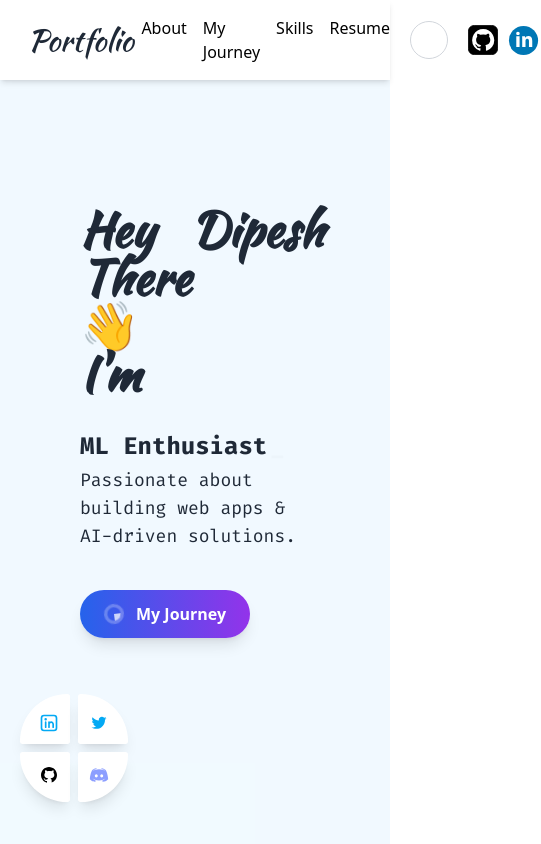
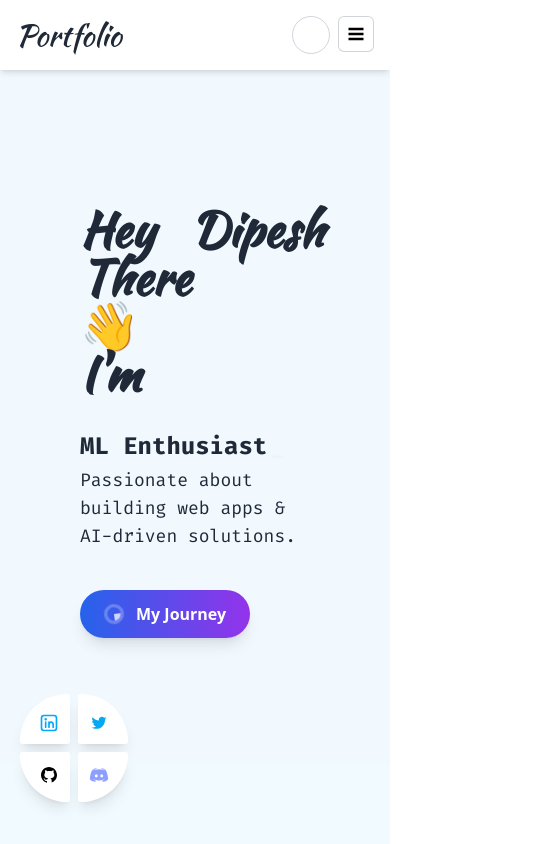
Before and after one commit to dnyaneshwarshekade/dPortfolio, a React (Vite) app: page / in a window 390 px wide. Shown: the whole page, 541 px wide, since content can reach past the window. Built offline with nearby package versions, Linux system fonts and the light colour scheme.

Commit message:
fix for nava nd manCoding img

```diff
--- a/src/components/NavBar.jsx
+++ b/src/components/NavBar.jsx
@@ -1,42 +1,113 @@
-import React, {useState , useEffect} from 'react'
-import { Link } from 'react-router-dom';
+import React, { useState, useEffect } from 'react'
+import { Link, useLocation } from 'react-router-dom';
 
-function NavBar({toggleTheme}) {
+function NavBar({ toggleTheme }) {
 	// getting the theme
 	const savedTheme = localStorage.getItem('theme');
+	const pageLocation = useLocation();
+	const [isOpen, setIsOpen] = useState(false);
 	return (
 		<>
 			<header className="navBar">
 				<nav className="flex items-center justify-between">
 					<h2 className="portFolio"><Link to="/">Portfolio</Link></h2>
+					<div className='desktop'>
 						<div className="flex space-x-5 justify-center items-center pl-2">
 							<ul className="flex space-x-4 dark:text-white">
 								<li>
-                            <Link to="/">About</Link>
+									<Link to='/' className={pageLocation.pathname === '/' ? 'text-blue-500 font-bold' : 'hover:text-blue-300'}>About</Link>
 								</li>
 								<li>
-							<Link to="/journey">My Journey</Link>
+									<Link to='/journey' className={pageLocation.pathname === '/journey' ? 'text-blue-500 font-bold' : 'hover:text-blue-600'}>My Journey</Link>
 								</li>
 								<li>
-                            <Link to="/skills">Skills</Link>
+									<Link to='/skills' className={pageLocation.pathname === '/skills' ? 'text-blue-500 font-bold' : 'hover:text-blue-600'}>Skills</Link>
 								</li>
 								<li>
-                            <Link to="/resume">Resume</Link>
+									<Link to='/resume' className={pageLocation.pathname === '/resume' ? 'text-blue-500 font-bold' : 'hover:text-blue-600'}>Resume</Link>
 								</li>
 							</ul>
 							<button onClick={toggleTheme} className='toggleSwitch'>
 								{savedTheme === 'light' ?
-						(<svg className="w-5 h-5 fill-black" viewBox="0 0 24 24" xmlns="http://www.w3.org/2000/svg"><g strokeWidth="0"/><g strokeLinecap="round" strokeLinejoin="round"/><path d="M21.529 15.93c-.16-.27-.61-.69-1.73-.49-.62.11-1.25.16-1.88.13a8.4 8.4 0 0 1-5.91-2.82c-1.3-1.45-2.1-3.34-2.11-5.38 0-1.14.22-2.24.67-3.28.44-1.01.13-1.54-.09-1.76-.23-.23-.77-.55-1.83-.11-4.09 1.72-6.62 5.82-6.32 10.21.3 4.13 3.2 7.66 7.04 8.99a10 10 0 0 0 2.89.55c.16.01.32.02.48.02 3.35 0 6.49-1.58 8.47-4.27.67-.93.49-1.52.32-1.79"/></svg>)
+									(<svg className="w-5 h-5 fill-black" viewBox="0 0 24 24" xmlns="http://www.w3.org/2000/svg"><g strokeWidth="0" /><g strokeLinecap="round" strokeLinejoin="round" /><path d="M21.529 15.93c-.16-.27-.61-.69-1.73-.49-.62.11-1.25.16-1.88.13a8.4 8.4 0 0 1-5.91-2.82c-1.3-1.45-2.1-3.34-2.11-5.38 0-1.14.22-2.24.67-3.28.44-1.01.13-1.54-.09-1.76-.23-.23-.77-.55-1.83-.11-4.09 1.72-6.62 5.82-6.32 10.21.3 4.13 3.2 7.66 7.04 8.99a10 10 0 0 0 2.89.55c.16.01.32.02.48.02 3.35 0 6.49-1.58 8.47-4.27.67-.93.49-1.52.32-1.79" /></svg>)
 									:
-						(<svg className="w-5 h-5 fill-white" viewBox="0 0 24 24" xmlns="http://www.w3.org/2000/svg"><g strokeWidth="0"/><g strokeLinecap="round" strokeLinejoin="round"/><path d="M12 19a7 7 0 1 0 0-14 7 7 0 0 0 0 14m0 3.96c-.55 0-1-.41-1-.96v-.08c0-.55.45-1 1-1s1 .45 1 1-.45 1.04-1 1.04m7.14-2.82c-.26 0-.51-.1-.71-.29l-.13-.13a.996.996 0 1 1 1.41-1.41l.13.13a.996.996 0 0 1-.7 1.7m-14.28 0c-.26 0-.51-.1-.71-.29a.996.996 0 0 1 0-1.41l.13-.13a.996.996 0 1 1 1.41 1.41l-.13.13c-.19.19-.45.29-.7.29M22 13h-.08c-.55 0-1-.45-1-1s.45-1 1-1 1.04.45 1.04 1-.41 1-.96 1M2.08 13H2c-.55 0-1-.45-1-1s.45-1 1-1 1.04.45 1.04 1-.41 1-.96 1m16.93-7.01c-.26 0-.51-.1-.71-.29a.996.996 0 0 1 0-1.41l.13-.13a.996.996 0 1 1 1.41 1.41l-.13.13c-.19.19-.44.29-.7.29m-14.02 0c-.26 0-.51-.1-.71-.29l-.13-.14a.996.996 0 1 1 1.41-1.41l.13.13c.39.39.39 1.02 0 1.41-.19.2-.45.3-.7.3M12 3.04c-.55 0-1-.41-1-.96V2c0-.55.45-1 1-1s1 .45 1 1-.45 1.04-1 1.04"/></svg>)
+									(<svg className="w-5 h-5 fill-white" viewBox="0 0 24 24" xmlns="http://www.w3.org/2000/svg"><g strokeWidth="0" /><g strokeLinecap="round" strokeLinejoin="round" /><path d="M12 19a7 7 0 1 0 0-14 7 7 0 0 0 0 14m0 3.96c-.55 0-1-.41-1-.96v-.08c0-.55.45-1 1-1s1 .45 1 1-.45 1.04-1 1.04m7.14-2.82c-.26 0-.51-.1-.71-.29l-.13-.13a.996.996 0 1 1 1.41-1.41l.13.13a.996.996 0 0 1-.7 1.7m-14.28 0c-.26 0-.51-.1-.71-.29a.996.996 0 0 1 0-1.41l.13-.13a.996.996 0 1 1 1.41 1.41l-.13.13c-.19.19-.45.29-.7.29M22 13h-.08c-.55 0-1-.45-1-1s.45-1 1-1 1.04.45 1.04 1-.41 1-.96 1M2.08 13H2c-.55 0-1-.45-1-1s.45-1 1-1 1.04.45 1.04 1-.41 1-.96 1m16.93-7.01c-.26 0-.51-.1-.71-.29a.996.996 0 0 1 0-1.41l.13-.13a.996.996 0 1 1 1.41 1.41l-.13.13c-.19.19-.44.29-.7.29m-14.02 0c-.26 0-.51-.1-.71-.29l-.13-.14a.996.996 0 1 1 1.41-1.41l.13.13c.39.39.39 1.02 0 1.41-.19.2-.45.3-.7.3M12 3.04c-.55 0-1-.41-1-.96V2c0-.55.45-1 1-1s1 .45 1 1-.45 1.04-1 1.04" /></svg>)
 								}
 							</button>
 							<a target='_blank' href="https://github.com/dipnangle">
-						<svg width="30" height="30" viewBox="0 0 73 73" xmlns="http://www.w3.org/2000/svg"><g strokeWidth="0"/><g strokeLinecap="round" strokeLinejoin="round"/><g transform="translate(2 2)" fill="none"><rect stroke="#000" strokeWidth="2" fill="#000" x="-1" y="-1" width="71" height="71" rx="14"/><path d="M58.307 21.428q-3.617-6.195-9.812-9.812Q42.299 8.001 34.96 8q-7.337 0-13.533 3.616t-9.812 9.812T8 34.961q0 8.812 5.143 15.85 5.143 7.04 13.287 9.742.948.175 1.405-.246.456-.421.456-1.052l-.018-1.896a314 314 0 0 1-.018-3.124l-.807.14q-.772.14-1.949.123a15 15 0 0 1-2.44-.246 5.45 5.45 0 0 1-2.351-1.053 4.45 4.45 0 0 1-1.545-2.158l-.35-.808q-.352-.807-1.107-1.79-.754-.984-1.527-1.334l-.245-.176a2.6 2.6 0 0 1-.457-.422 2 2 0 0 1-.315-.491q-.106-.246.175-.405.281-.157 1.018-.157l.702.105q.702.14 1.738.843a5.7 5.7 0 0 1 1.702 1.825q.808 1.439 1.949 2.194 1.14.755 2.299.755 1.158 0 2-.175a7 7 0 0 0 1.58-.527q.317-2.353 1.72-3.616-2-.211-3.598-.632-1.596-.422-3.3-1.37t-2.826-2.352-1.842-3.686-.72-5.266q0-4.248 2.774-7.232-1.3-3.195.245-7.161 1.019-.316 3.02.473 2 .79 2.93 1.352t1.493.948a25 25 0 0 1 6.74-.912q3.476 0 6.741.912l1.334-.842q1.369-.843 3.23-1.545t2.844-.386q1.58 3.968.28 7.161 2.774 2.984 2.774 7.232 0 2.984-.72 5.283t-1.86 3.687-2.844 2.334q-1.703.948-3.3 1.37-1.597.421-3.598.632 1.825 1.58 1.825 4.985v7.407q0 .631.44 1.052.438.42 1.386.246 8.145-2.703 13.288-9.742 5.142-7.038 5.142-15.85-.001-7.335-3.616-13.532" fill="#FFF"/></g></svg>
+								<svg width="30" height="30" viewBox="0 0 73 73" xmlns="http://www.w3.org/2000/svg"><g strokeWidth="0" /><g strokeLinecap="round" strokeLinejoin="round" /><g transform="translate(2 2)" fill="none"><rect stroke="#000" strokeWidth="2" fill="#000" x="-1" y="-1" width="71" height="71" rx="14" /><path d="M58.307 21.428q-3.617-6.195-9.812-9.812Q42.299 8.001 34.96 8q-7.337 0-13.533 3.616t-9.812 9.812T8 34.961q0 8.812 5.143 15.85 5.143 7.04 13.287 9.742.948.175 1.405-.246.456-.421.456-1.052l-.018-1.896a314 314 0 0 1-.018-3.124l-.807.14q-.772.14-1.949.123a15 15 0 0 1-2.44-.246 5.45 5.45 0 0 1-2.351-1.053 4.45 4.45 0 0 1-1.545-2.158l-.35-.808q-.352-.807-1.107-1.79-.754-.984-1.527-1.334l-.245-.176a2.6 2.6 0 0 1-.457-.422 2 2 0 0 1-.315-.491q-.106-.246.175-.405.281-.157 1.018-.157l.702.105q.702.14 1.738.843a5.7 5.7 0 0 1 1.702 1.825q.808 1.439 1.949 2.194 1.14.755 2.299.755 1.158 0 2-.175a7 7 0 0 0 1.58-.527q.317-2.353 1.72-3.616-2-.211-3.598-.632-1.596-.422-3.3-1.37t-2.826-2.352-1.842-3.686-.72-5.266q0-4.248 2.774-7.232-1.3-3.195.245-7.161 1.019-.316 3.02.473 2 .79 2.93 1.352t1.493.948a25 25 0 0 1 6.74-.912q3.476 0 6.741.912l1.334-.842q1.369-.843 3.23-1.545t2.844-.386q1.58 3.968.28 7.161 2.774 2.984 2.774 7.232 0 2.984-.72 5.283t-1.86 3.687-2.844 2.334q-1.703.948-3.3 1.37-1.597.421-3.598.632 1.825 1.58 1.825 4.985v7.407q0 .631.44 1.052.438.42 1.386.246 8.145-2.703 13.288-9.742 5.142-7.038 5.142-15.85-.001-7.335-3.616-13.532" fill="#FFF" /></g></svg>
 							</a>
 							<a className='!ml-2' target='_blank' href="https://www.linkedin.com/in/dipesh-nangle-69419613a/">
-						<svg viewBox="0 0 48 48" width="35" height="35" fill="none" xmlns="http://www.w3.org/2000/svg"><g strokeWidth="0"/><g strokeLinecap="round" strokeLinejoin="round"/><circle cx="24" cy="24" r="20" fill="#0077B5"/><path fillRule="evenodd" clipRule="evenodd" d="M18.775 14.284c0 1.245-.948 2.253-2.43 2.253-1.426 0-2.374-1.008-2.344-2.253-.03-1.306.918-2.284 2.372-2.284s2.373.978 2.402 2.284M14.12 32.819V18.316h4.507v14.502zm8.12-9.874c0-1.81-.06-3.352-.12-4.627h3.915l.208 1.987h.09c.592-.92 2.075-2.312 4.477-2.312 2.965 0 5.19 1.957 5.19 6.226v8.602h-4.508v-8.037c0-1.87-.652-3.144-2.283-3.144-1.246 0-1.987.86-2.283 1.69-.119.297-.178.711-.178 1.127v8.364h-4.507z" fill="#fff"/></svg>
+								<svg viewBox="0 0 48 48" width="35" height="35" fill="none" xmlns="http://www.w3.org/2000/svg"><g strokeWidth="0" /><g strokeLinecap="round" strokeLinejoin="round" /><circle cx="24" cy="24" r="20" fill="#0077B5" /><path fillRule="evenodd" clipRule="evenodd" d="M18.775 14.284c0 1.245-.948 2.253-2.43 2.253-1.426 0-2.374-1.008-2.344-2.253-.03-1.306.918-2.284 2.372-2.284s2.373.978 2.402 2.284M14.12 32.819V18.316h4.507v14.502zm8.12-9.874c0-1.81-.06-3.352-.12-4.627h3.915l.208 1.987h.09c.592-.92 2.075-2.312 4.477-2.312 2.965 0 5.19 1.957 5.19 6.226v8.602h-4.508v-8.037c0-1.87-.652-3.144-2.283-3.144-1.246 0-1.987.86-2.283 1.69-.119.297-.178.711-.178 1.127v8.364h-4.507z" fill="#fff" /></svg>
 							</a>
+						</div>
+					</div>
+					<div className='mobile'>
+						<div className='flex gap-2'>
+							<button onClick={toggleTheme} className='toggleSwitch'>
+								{savedTheme === 'light' ?
+									(<svg className='w-5 h-5 fill-black' viewBox='0 0 24 24' xmlns='http://www.w3.org/2000/svg'>
+										<g strokeWidth='0' />
+										<g strokeLinecap='round' strokeLinejoin='round' />
+										<path
+											d='M21.529 15.93c-.16-.27-.61-.69-1.73-.49-.62.11-1.25.16-1.88.13a8.4 8.4 0 0 1-5.91-2.82c-1.3-1.45-2.1-3.34-2.11-5.38 0-1.14.22-2.24.67-3.28.44-1.01.13-1.54-.09-1.76-.23-.23-.77-.55-1.83-.11-4.09 1.72-6.62 5.82-6.32 10.21.3 4.13 3.2 7.66 7.04 8.99a10 10 0 0 0 2.89.55c.16.01.32.02.48.02 3.35 0 6.49-1.58 8.47-4.27.67-.93.49-1.52.32-1.79' />
+									</svg>)
+									:
+									(<svg className='w-5 h-5 fill-white' viewBox='0 0 24 24' xmlns='http://www.w3.org/2000/svg'>
+										<g strokeWidth='0' />
+										<g strokeLinecap='round' strokeLinejoin='round' />
+										<path
+											d='M12 19a7 7 0 1 0 0-14 7 7 0 0 0 0 14m0 3.96c-.55 0-1-.41-1-.96v-.08c0-.55.45-1 1-1s1 .45 1 1-.45 1.04-1 1.04m7.14-2.82c-.26 0-.51-.1-.71-.29l-.13-.13a.996.996 0 1 1 1.41-1.41l.13.13a.996.996 0 0 1-.7 1.7m-14.28 0c-.26 0-.51-.1-.71-.29a.996.996 0 0 1 0-1.41l.13-.13a.996.996 0 1 1 1.41 1.41l-.13.13c-.19.19-.45.29-.7.29M22 13h-.08c-.55 0-1-.45-1-1s.45-1 1-1 1.04.45 1.04 1-.41 1-.96 1M2.08 13H2c-.55 0-1-.45-1-1s.45-1 1-1 1.04.45 1.04 1-.41 1-.96 1m16.93-7.01c-.26 0-.51-.1-.71-.29a.996.996 0 0 1 0-1.41l.13-.13a.996.996 0 1 1 1.41 1.41l-.13.13c-.19.19-.44.29-.7.29m-14.02 0c-.26 0-.51-.1-.71-.29l-.13-.14a.996.996 0 1 1 1.41-1.41l.13.13c.39.39.39 1.02 0 1.41-.19.2-.45.3-.7.3M12 3.04c-.55 0-1-.41-1-.96V2c0-.55.45-1 1-1s1 .45 1 1-.45 1.04-1 1.04' />
+									</svg>)
+								}
+							</button>
+							<div className='relative sm:inline-block text-left lg:hidden md:hidden'>
+								<div>
+									<button type='button' onClick={() => setIsOpen(!isOpen)}
+										className='dropdownButton'
+										id='menu-button' aria-expanded='isOpen' aria-haspopup='true'>
+										<svg className='size-5 fill-black dark:fill-white' id='Layer_1' data-name='Layer 1'
+											xmlns='http://www.w3.org/2000/svg' viewBox='0 0 16 16'>
+											<g id='SVGRepo_bgCarrier' stroke-width='0'></g>
+											<g id='SVGRepo_tracerCarrier' stroke-linecap='round' stroke-linejoin='round'></g>
+											<g id='SVGRepo_iconCarrier'>
+												<path id='Menu_Button' data-name='Menu Button' class='cls-1'
+													d='M2,13V11H14v2ZM2,9V7H14V9ZM2,5V3H14V5Z'></path>
+											</g>
+										</svg>
+									</button>
+								</div>
+								{isOpen && (<div
+									className='absolute right-0 z-10 mt-2 w-32 origin-top-right rounded-md bg-white dark:bg-[#080B0D] ring-1 shadow-lg ring-black/5 focus:outline-hidden'
+									role='menu' aria-orientation='vertical' aria-labelledby='menu-button' tabIndex='-1'>
+									<div className='py-1 text-gray-700 dark:text-white hover:text-blue-300 shadow-sm dark:shadow-md dark:shadow-blue-500/50' role='none'>
+										<ul className=''>
+											<li className='dropdownOption'>
+												<Link to='/' className={pageLocation.pathname === '/' ? 'text-blue-500 font-bold' : ''}>About</Link>
+											</li>
+											<li className='dropdownOption'>
+												<Link to='/journey' className={pageLocation.pathname === '/journey' ? 'text-blue-500 font-bold' : 'hover:text-blue-600'}>My Journey</Link>
+											</li>
+											<li className='dropdownOption'>
+												<Link to='/skills' className={pageLocation.pathname === '/skills' ? 'text-blue-500 font-bold' : 'hover:text-blue-600'}>Skills</Link>
+											</li>
+											<li className='dropdownOption'>
+												<Link to='/resume' className={pageLocation.pathname === '/resume' ? 'text-blue-500 font-bold' : 'hover:text-blue-600'}>Resume</Link>
+											</li>
+										</ul>
+										<hr></hr>
+										<a className='flex gap-1 dark:text items-center px-4 py-1' target='_blank' href='https://github.com/dipnangle'>
+											Github<svg width='24' height='24' viewBox="0 0 48 48" fill="none" xmlns="http://www.w3.org/2000/svg"><g stroke-width="0" /><g stroke-linecap="round" stroke-linejoin="round" /><circle cx="24" cy="24" r="20" fill="#181717" /><path d="M6.813 34.235a20.06 20.06 0 0 0 10.864 8.743c1 .183 1.366-.434 1.366-.965 0-.22-.004-.607-.01-1.126-.005-.602-.012-1.38-.018-2.275-5.563 1.209-6.736-2.681-6.736-2.681-.91-2.31-2.221-2.925-2.221-2.925-1.816-1.24.137-1.216.137-1.216 2.008.142 3.063 2.061 3.063 2.061 1.784 3.056 4.682 2.173 5.821 1.663.182-1.293.698-2.175 1.27-2.675-4.441-.504-9.11-2.22-9.11-9.884 0-2.183.78-3.969 2.059-5.367-.207-.506-.893-2.54.195-5.293 0 0 1.68-.538 5.5 2.05A19.2 19.2 0 0 1 24 13.672c1.698.008 3.41.23 5.007.673 3.819-2.588 5.495-2.05 5.495-2.05 1.091 2.754.405 4.787.198 5.293 1.282 1.398 2.057 3.183 2.057 5.366 0 7.684-4.677 9.375-9.132 9.87.718.617 1.358 1.837 1.358 3.704 0 1.787-.011 3.344-.019 4.376-.003.51-.006.892-.006 1.11 0 .535.36 1.157 1.375.962a20.04 20.04 0 0 0 9.207-6.386C35.873 41.11 30.274 44 24 44c-7.306 0-13.696-3.917-17.187-9.765" fill="#fff" /></svg>
+										</a>
+										<a className='flex gap-1 items-center px-4 py-1' target='_blank' href='https://www.linkedin.com/in/dipesh-nangle-69419613a/'>
+											<span className='text-[#0A66C2]'>Linked</span>
+											<svg width='24' viewBox="0 0 48 48" xmlns="http://www.w3.org/2000/svg" fill="#0A66C2"><g stroke-width="0" /><g stroke-linecap="round" stroke-linejoin="round" /><g data-name="Layer 2"><g data-name="invisible box" fill="none"><path d="M0 0h48v48H0z" /><path d="M0 0h48v48H0z" /></g><path d="M41 4.1H7A2.9 2.9 0 0 0 4 7v34.1A2.9 2.9 0 0 0 7 44h34a2.9 2.9 0 0 0 2.9-2.9V7A2.9 2.9 0 0 0 41 4.1m-25.1 34h-6v-19h6Zm-3-21.6A3.5 3.5 0 0 1 9.5 13a3.4 3.4 0 0 1 6.8 0 3.5 3.5 0 0 1-3.4 3.5M38 38.1h-5.9v-9.3c0-2.2 0-5-3.1-5s-3.5 2.4-3.5 4.9v9.4h-5.9v-19h5.6v2.6h.1a6.2 6.2 0 0 1 5.6-3.1c6 0 7.1 3.9 7.1 9.1Z" data-name="icons Q2" /></g></svg>
+										</a>
+									</div>
+								</div>
+								)}
+							</div>
+						</div>
 					</div>
 				</nav>
 			</header>
--- a/src/index.css
+++ b/src/index.css
@@ -7,8 +7,18 @@
 @tailwind utilities;
 
 /* start of the taiwlind css */
+
+/* desktop and mobile view i kept one class so it should more easy to use at any location */
+.desktop{
+	@apply lg:block md:block sm:hidden hidden
+}
+
+.mobile{
+	@apply lg:hidden md:hidden sm:block
+}
+
 .navBar {
-	@apply dark:bg-[#080D19] bg-white py-4 px-7 shadow-md z-10 border-black absolute dark:shadow-md dark:shadow-blue-500/50 w-full fixed top-0 left-0
+	@apply dark:bg-[#080D19] bg-white py-4 lg:px-7 md:px-7 px-4 shadow-md z-10 border-black absolute dark:shadow-md dark:shadow-blue-500/50 w-full fixed top-0 left-0
 }
 
 .portFolio {
@@ -17,6 +27,14 @@
 
 .toggleSwitch {
 	@apply p-2 bg-transparent border border-gray-300 dark:border-[#f4f4f5] rounded-full dark:hover:border-blue-500
+}
+
+.dropdownButton {
+	@apply p-2 inline-flex w-full justify-center gap-x-1.5 rounded-md bg-white dark:bg-[#080B0D] text-sm font-semibold text-gray-900 ring-1 ring-gray-300 ring-inset hover:bg-gray-50
+}
+
+.dropdownOption{
+	@apply px-4 py-2 text-sm
 }
 
 /* home page css */
```
Also changed, not shown: src/assets/manCoding.png, 1 other file (tests, documents, lock files or other folders). Lines whose indentation alone changed are shown as unchanged.
